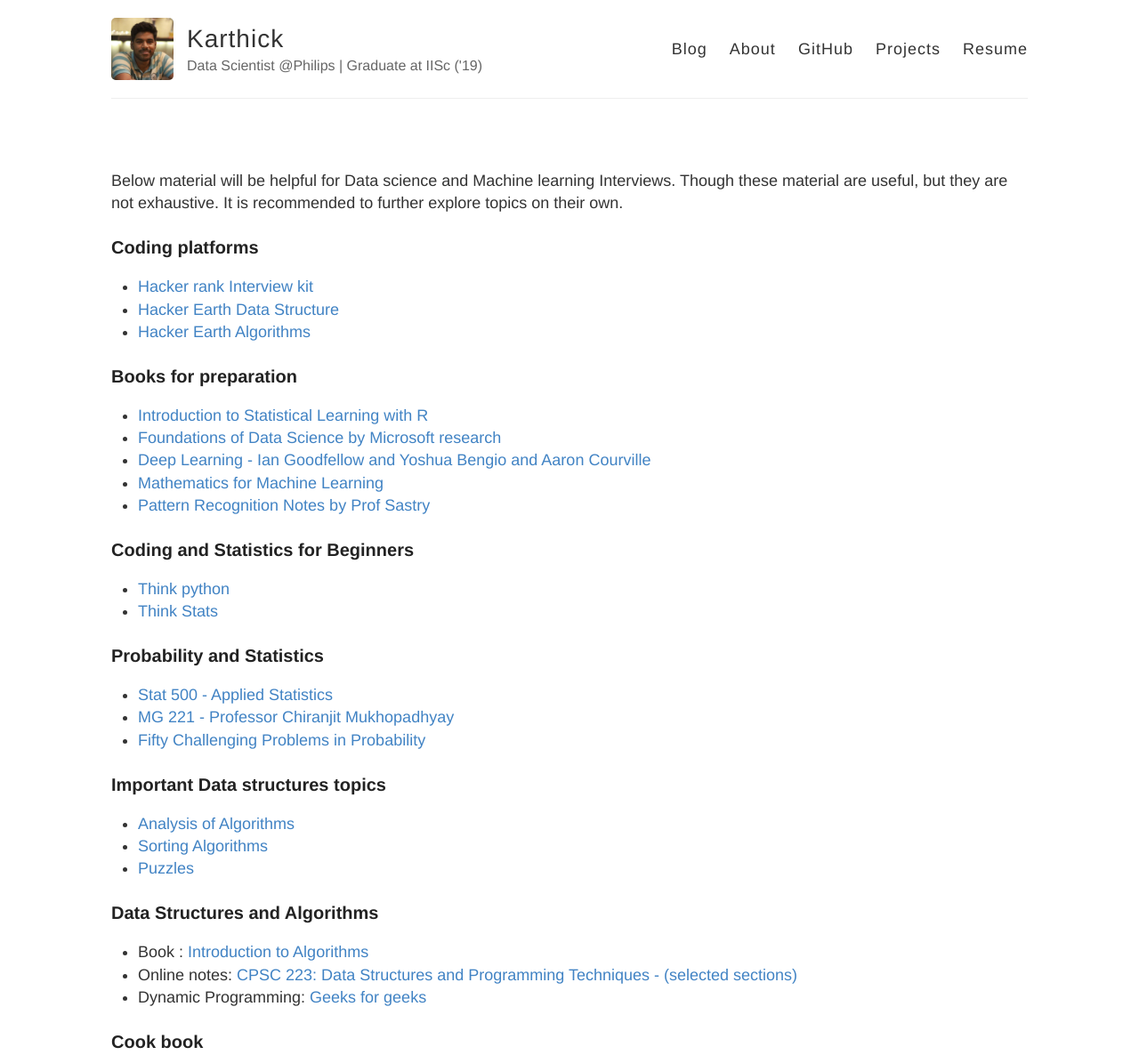
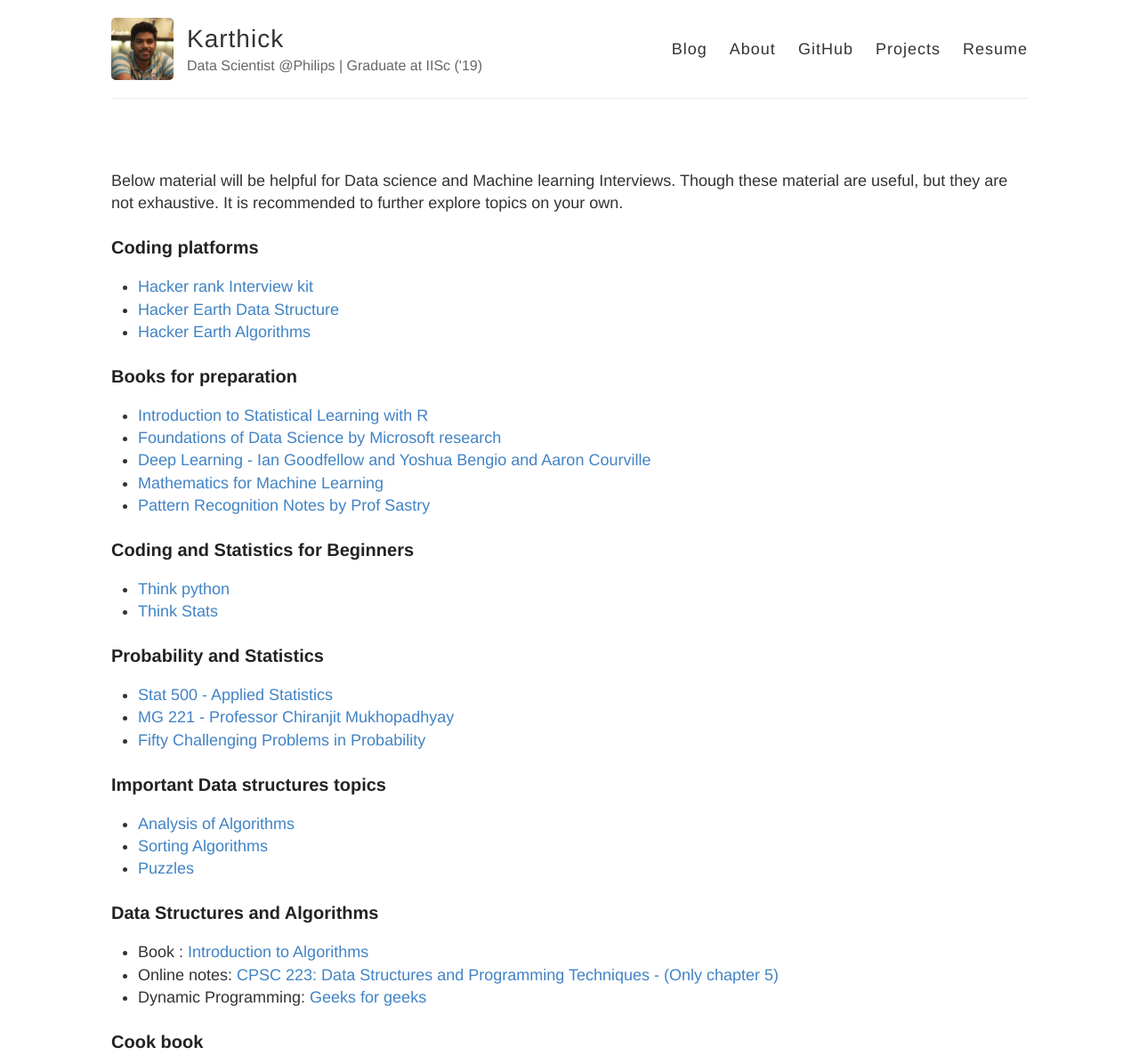
Before and after one commit to SR1608/karthickrajas.github.io, a Jekyll site: the page built from usefulLinks.md, in a window 1280 px wide. Shown: the top 1195 px of the page at 89% size. Built offline with Jekyll 4.4.1, drawn with Linux system fonts in a browser that asks for light colours; our own code applies the rules of GitHub Pages for plain Markdown files.

Commit message:
updated useful links

```diff
--- a/usefulLinks.md
+++ b/usefulLinks.md
@@ -1,4 +1,4 @@
-Below material will be helpful for Data science and Machine learning Interviews. Though these material are useful, but they are not exhaustive. It is recommended to further explore topics on their own.
+Below material will be helpful for Data science and Machine learning Interviews. Though these material are useful, but they are not exhaustive. It is recommended to further explore topics on your own.
 
 ### Coding platforms
 
@@ -33,7 +33,7 @@ Below material will be helpful for Data science and Machine learning Interviews.
 ### Data Structures and Algorithms
 
 * Book : [Introduction to Algorithms](https://www.amazon.in/Introduction-Algorithms-Eastern-Economy-Thomas/dp/8120340078)
-* Online notes: [CPSC 223: Data Structures and Programming Techniques - (selected sections)](http://www.cs.yale.edu/homes/aspnes/classes/223/notes.html)
+* Online notes: [CPSC 223: Data Structures and Programming Techniques - (Only chapter 5)](https://drive.google.com/open?id=1iTyMJiSToZ24EhnNRIUrDzB0l4SGU2qa)
 * Dynamic Programming: [Geeks for geeks](https://www.geeksforgeeks.org/dynamic-programming/)
 
 ### Cook book
```
